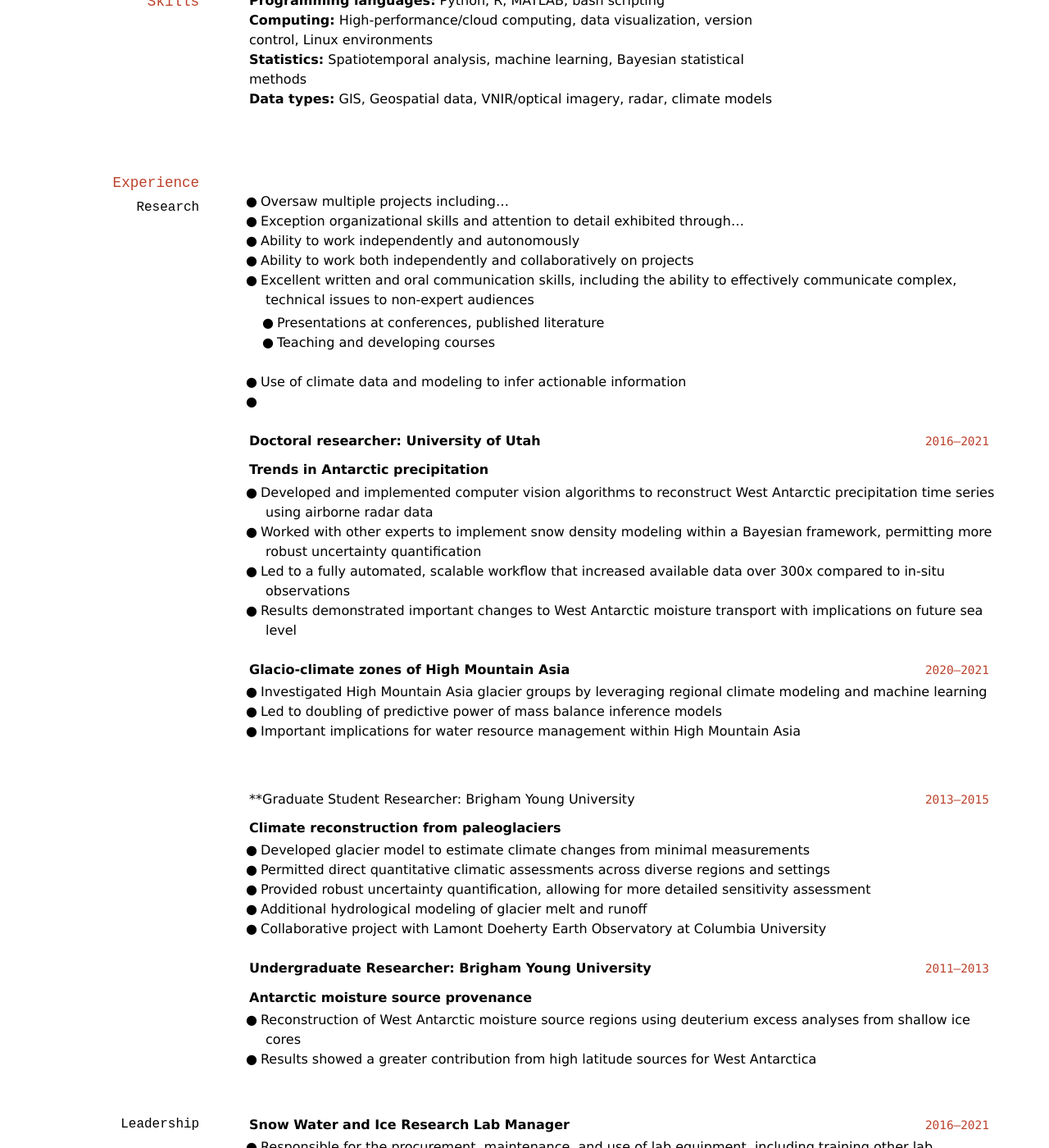
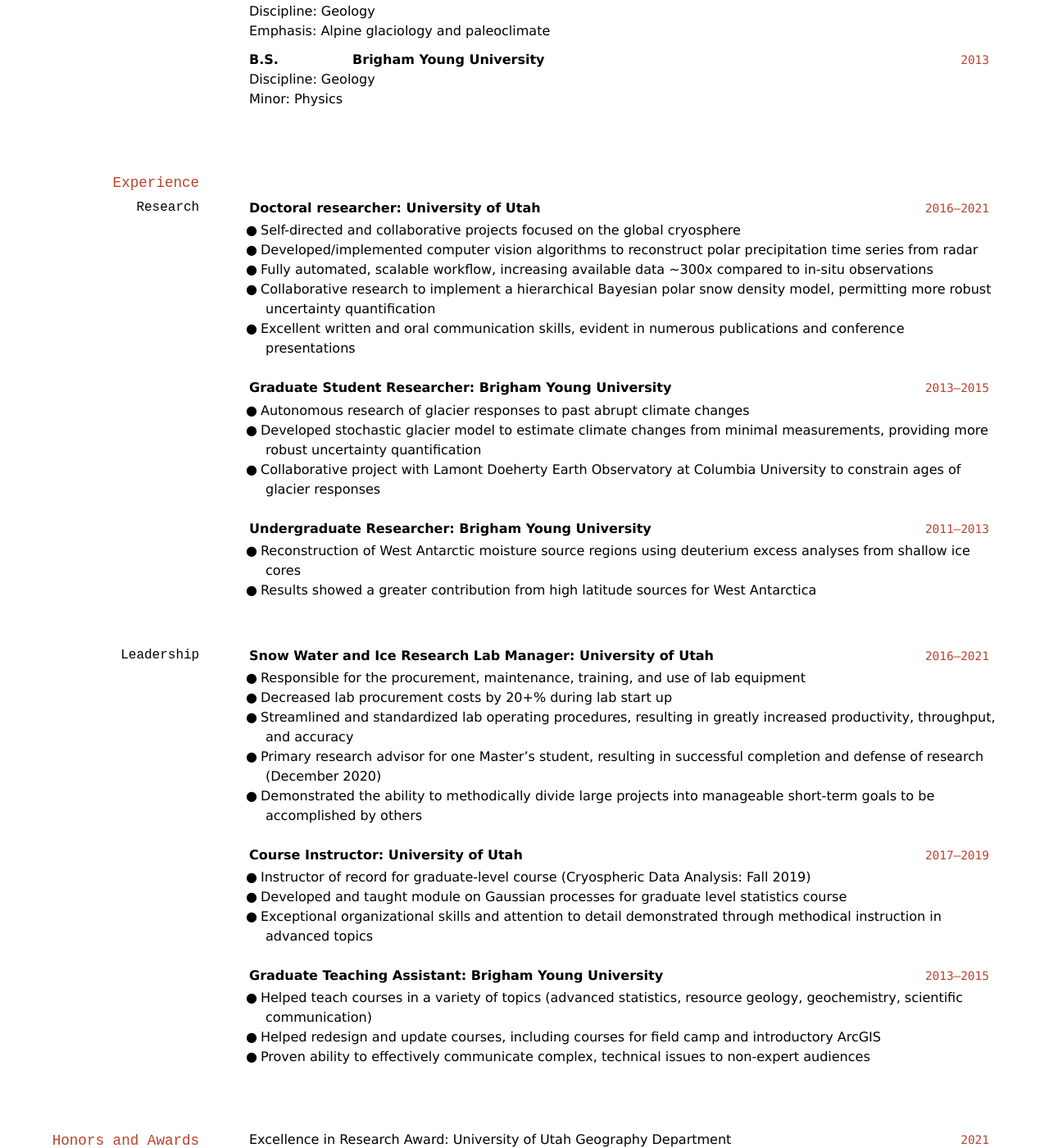
Before and after one commit to durbank/durbank.github.io, a Jekyll site: the page built from cv/resume-short.md, in a window 1280 px wide and 1400 px high, scrolled down 636 px. Shown: the whole window at 82% size. Built offline with Jekyll 4.4.1, drawn with Linux system fonts in a browser that asks for light colours; some of the changed text lies outside the part shown.

Commit message:
WIP: Edits and updates

```diff
--- a/cv/resume-short.md
+++ b/cv/resume-short.md
@@ -36,63 +43,33 @@
 Discipline: Geology\
 Minor: Physics
 
-## Skills
-
-**Programming languages:** Python, R, MATLAB, bash scripting \
-**Computing:** High-performance/cloud computing, data visualization, version control, Linux environments \
-**Statistics:** Spatiotemporal analysis, machine learning, Bayesian statistical methods \
-**Data types:** GIS, Geospatial data, VNIR/optical imagery, radar, climate models
-
 ## Experience
 
 ### Research
 
-- Oversaw multiple projects including...
-- Exception organizational skills and attention to detail exhibited through...
-- Ability to work independently and autonomously
-- Ability to work both independently and collaboratively on projects
-- Excellent written and oral communication skills, including the ability to effectively communicate complex, technical issues to non-expert audiences
-  - Presentations at conferences, published literature
-  - Teaching and developing courses
-- Use of climate data and modeling to infer actionable information
--
-
 `2016–2021`
 **Doctoral researcher: University of Utah**
 
+- Self-directed and collaborative projects focused on the global cryosphere
+- Developed/implemented computer vision algorithms to reconstruct polar precipitation time series from radar
+- Fully automated, scalable workflow, increasing available data ~300x compared to in-situ observations
+- Collaborative research to implement a hierarchical Bayesian polar snow density model, permitting more robust uncertainty quantification
+- Excellent written and oral communication skills, evident in numerous publications and conference presentations
 
-**Trends in Antarctic precipitation**
-
-- Developed and implemented computer vision algorithms to reconstruct West Antarctic precipitation time series using airborne radar data
-- Worked with other experts to implement snow density modeling within a Bayesian framework, permitting more robust uncertainty quantification
-- Led to a fully automated, scalable workflow that increased available data over 300x compared to in-situ observations
-- Results demonstrated important changes to West Antarctic moisture transport with implications on future sea level
-<!-- - Collaboratively worked with experts from other fields, resulting in 5 article submissions -->
-
-`2020–2021`
-**Glacio-climate zones of High Mountain Asia**
-
-- Investigated High Mountain Asia glacier groups by leveraging regional climate modeling and machine learning
-- Led to doubling of predictive power of mass balance inference models
-- Important implications for water resource management within High Mountain Asia
-
-<br/>
+<!-- - Assessment of High Mountain Asia glacio-climate zones through leveraging of regional climate modeling and machine learning
+- Increased predictive power of glacier storage inference models, with important implications for water resource management -->
 
 `2013–2015`
-**Graduate Student Researcher: Brigham Young University
+**Graduate Student Researcher: Brigham Young University**
 
-**Climate reconstruction from paleoglaciers**
+- Autonomous research of glacier responses to past abrupt climate changes
+- Developed stochastic glacier model to estimate climate changes from minimal measurements, providing more robust uncertainty quantification
+- Collaborative project with Lamont Doeherty Earth Observatory at Columbia University to constrain ages of glacier responses
 
-- Developed glacier model to estimate climate changes from minimal measurements
-- Permitted direct quantitative climatic assessments across diverse regions and settings
-- Provided robust uncertainty quantification, allowing for more detailed sensitivity assessment
-- Additional hydrological modeling of glacier melt and runoff
-- Collaborative project with Lamont Doeherty Earth Observatory at Columbia University
+<!-- - Hydrological modeling of glacier melt and run-off to inform future river flow used in French nuclear reactor cooling -->
 
 `2011–2013`
 **Undergraduate Researcher: Brigham Young University**
-
-**Antarctic moisture source provenance**
 
 - Reconstruction of West Antarctic moisture source regions using deuterium excess analyses from shallow ice cores
 - Results showed a greater contribution from high latitude sources for West Antarctica
@@ -100,26 +77,27 @@
 ### Leadership
 
 `2016–2021`
-**Snow Water and Ice Research Lab Manager**
+**Snow Water and Ice Research Lab Manager: University of Utah**
 
-- Responsible for the procurement, maintenance, and use of lab equipment, including training other lab members
+- Responsible for the procurement, maintenance, training, and use of lab equipment
 - Decreased lab procurement costs by 20+% during lab start up
 - Streamlined and standardized lab operating procedures, resulting in greatly increased productivity, throughput, and accuracy
-
-`2020`
-**Research Mentor**
-
-- Primary research mentor for an Master's of Science for Secondary School Teachers graduate student
-- Guided student to successful completion and defense of research investigating Greenland snow accumulation in recent decades
+- Primary research advisor for one Master's student, resulting in successful completion and defense of research (December 2020)
 - Demonstrated the ability to methodically divide large projects into manageable short-term goals to be accomplished by others
 
-`2013-2019`
-**Course Instructor**
+`2017–2019`
+**Course Instructor: University of Utah**
 
-- Instructor of record for the graduate-level course, Cryospheric Data Analysis
-- Developed and taught a module on Gaussian processes for a graduate level statistics course
+- Instructor of record for graduate-level course (Cryospheric Data Analysis: Fall 2019)
+- Developed and taught module on Gaussian processes for graduate level statistics course
+- Exceptional organizational skills and attention to detail demonstrated through methodical instruction in advanced topics
+
+`2013–2015`
+**Graduate Teaching Assistant: Brigham Young University**
+
 - Helped teach courses in a variety of topics (advanced statistics, resource geology, geochemistry, scientific communication)
-- Proven ability to convey complex topics in approachable and intuitive formats to diverse audiences
+- Helped redesign and update courses, including courses for field camp and introductory ArcGIS
+- Proven ability to effectively communicate complex, technical issues to non-expert audiences
 
 ## Honors and Awards
 
```
Also changed, not shown: other parts of cv/resume-short.md (+7 -0 lines), cv/index.md (+1 -1 lines).
